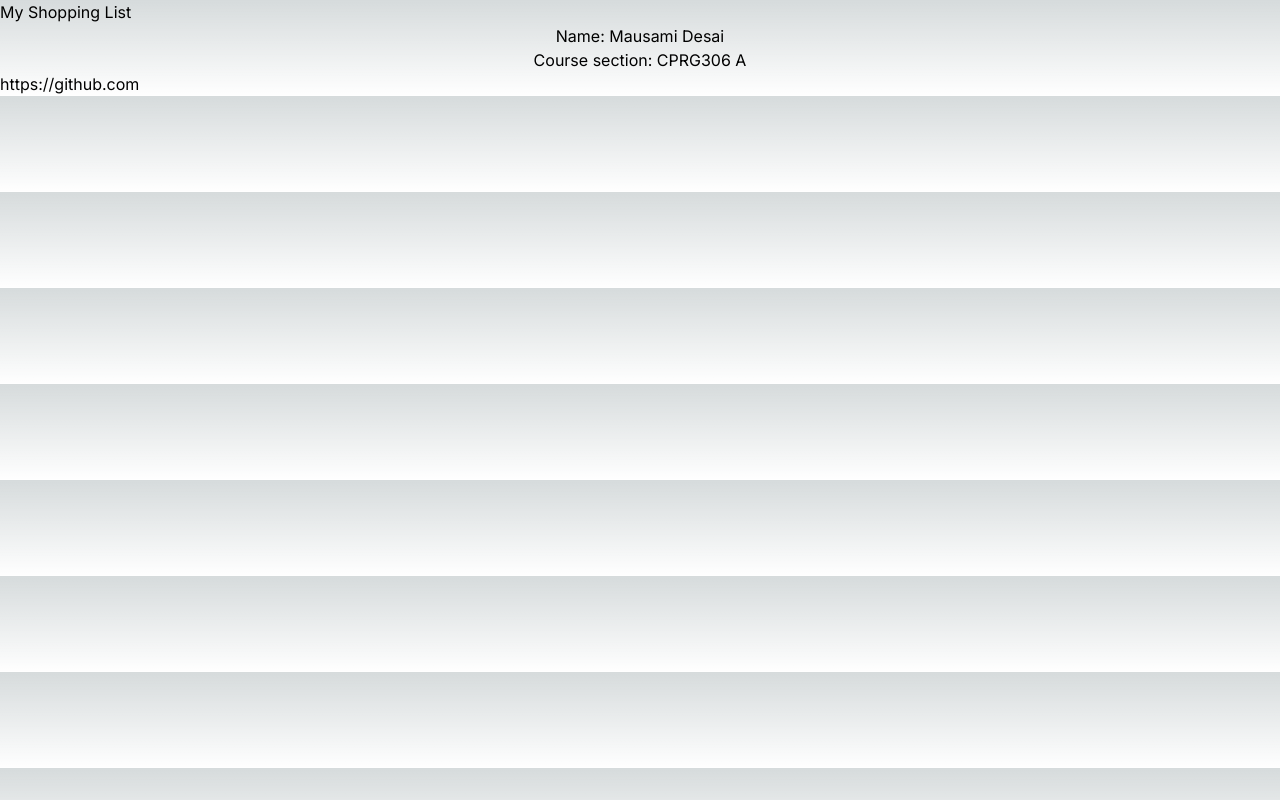
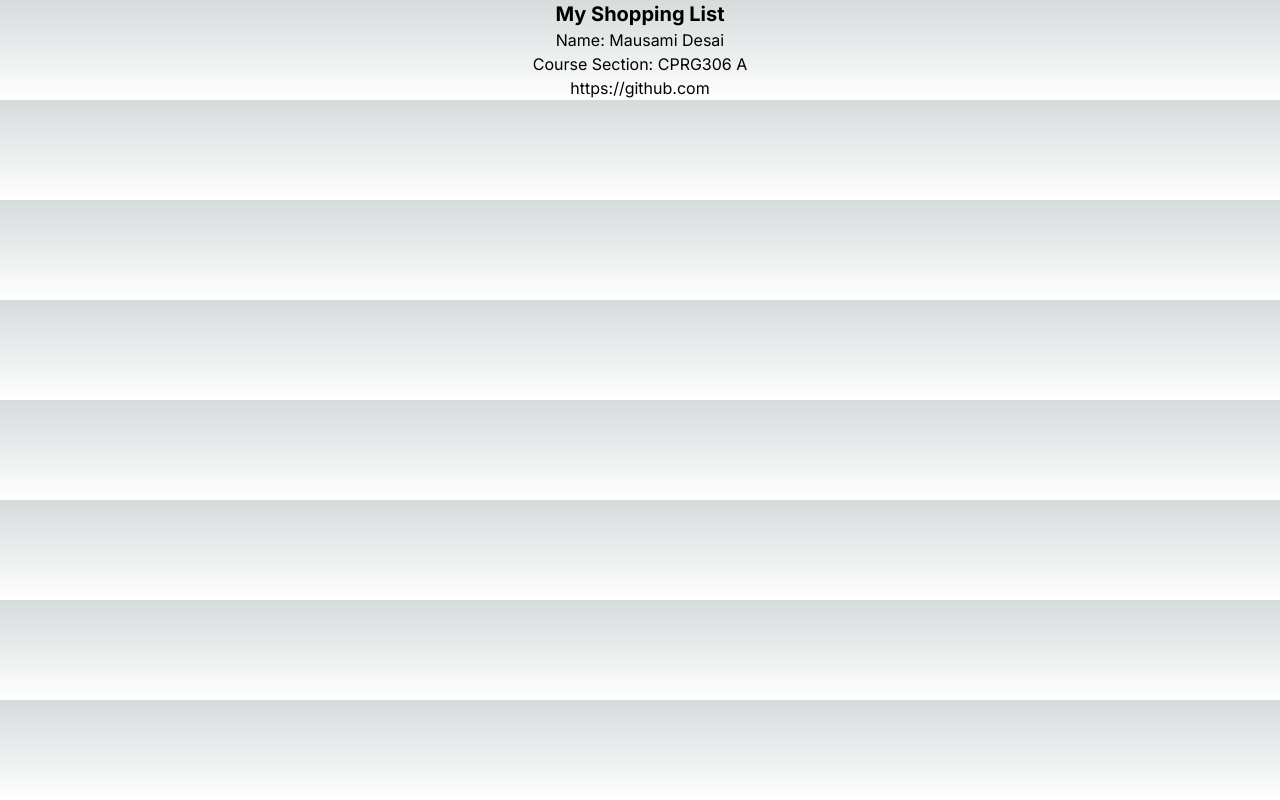
Before and after one commit to mosmee21/cprg306-assignments, a Next.js app: page /week2 in a window 1280 px wide. Built offline with nearby package versions, Linux system fonts and the light colour scheme.

Commit message:
css added

```diff
--- a/app/page.js
+++ b/app/page.js
@@ -3,8 +3,8 @@ import StudentInfo from "./studentInfo";
 
 export default function page() {
   return (
-      <div>
-        <h1 className="font-bold , text-lg" >CPRG 306: Web Development 2 - Assignments</h1>
+      <div className="text-center">
+        <h1 className="font-bold , text-xl" >CPRG 306: Web Development 2 - Assignments</h1>
         <StudentInfo/>
         <Link href="./week2">week 2</Link>
       </div>
--- a/app/studentInfo.js
+++ b/app/studentInfo.js
@@ -2,9 +2,9 @@ import Link from "next/link";
 
 export default function StudentInfo() {
     return (
-        <div>
-            <p className="text-center">Name: Mausami Desai</p>
-            <p className="text-center">Course section: CPRG306 A</p>
+        <div className="text-center">
+            <p>Name: Mausami Desai</p>
+            <p >Course Section: CPRG306 A</p>
             <Link href ="https://github.com/mosmee21/cprg306-assignments.git">https://github.com</Link>
         </div>
     )
--- a/app/week2/page.js
+++ b/app/week2/page.js
@@ -1,8 +1,8 @@
 import StudentInfo from "../studentInfo";
 export default function week2() {
     return(
-        <div>
-            <h1>My Shopping List</h1>
+        <div className="text-center">
+            <h1 className="font-bold , text-xl">My Shopping List</h1>
             <StudentInfo/>
         </div>
     )
```
